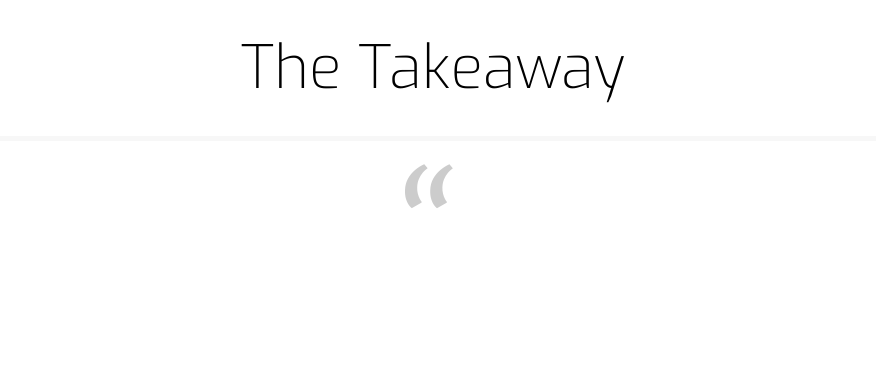
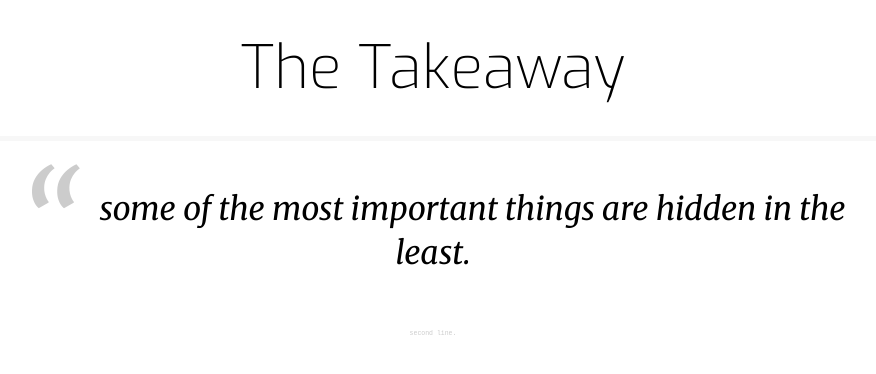
Before and after one commit to thetakeaway/thetakeaway.github.io, a plain HTML site: page index.html in a window 1280 px wide. Shown: the whole page, without its empty margins (207-1083 px from the left). Drawn offline with nearby package versions, Linux system fonts and the light colour scheme.

Commit message:
Update index.html

```diff
--- a/index.html
+++ b/index.html
@@ -25,8 +25,8 @@
   			dataType: "text",
   			success: function(data){
   			    lines = data.split("\n");
-  			    content = lines.split("|")[0];
-  			    dates = lines.split("|")[1];
+  			    content = lines[0].split("|");
+  			    dates = lines[1].split("|");
 
   			    $("blockquote").text(content[0]);
   			    $(".date").text(dates[0]);
```
